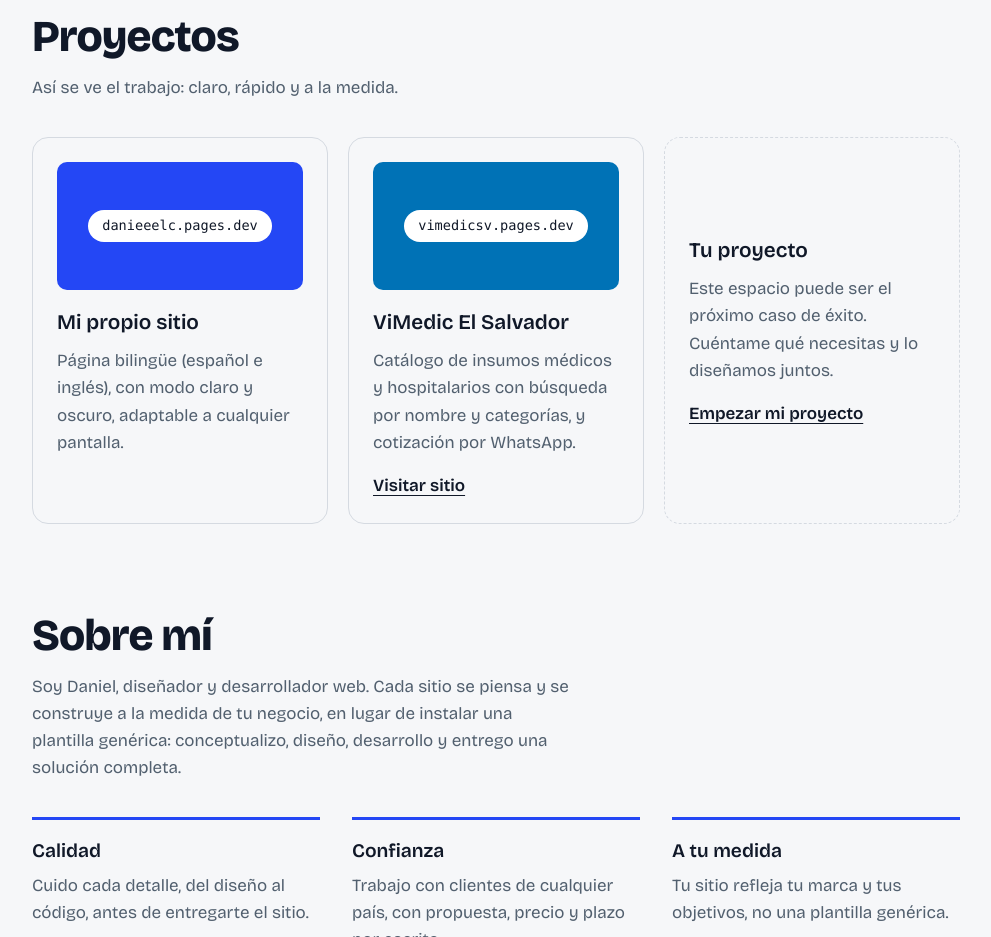
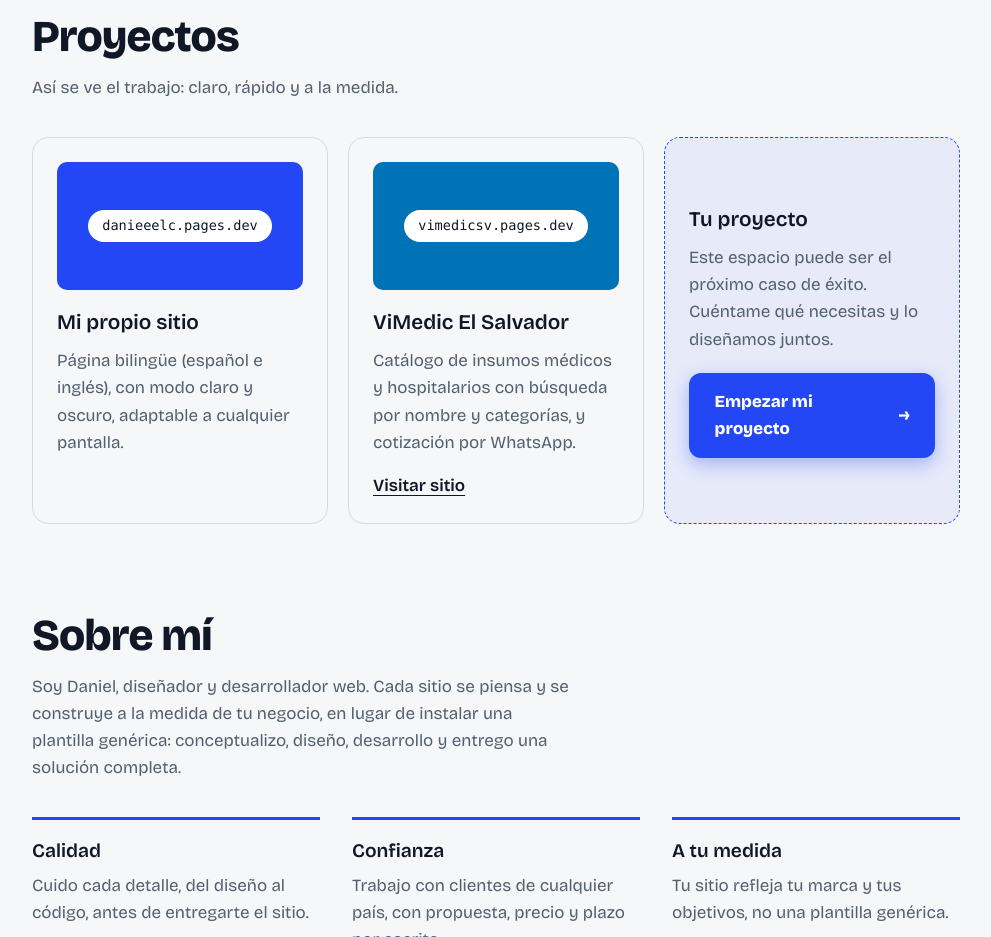
Before and after one commit to danieeelc/1, a plain HTML site: page index.html in a window 1280 px wide. Shown: the part 2040-2977 px from the top of the page, without its empty margins (144-1135 px from the left). Drawn offline with nearby package versions, Linux system fonts and the light colour scheme.

Commit message:
Update index.html

```diff
--- a/index.html
+++ b/index.html
@@ -98,10 +98,16 @@ h2{font-weight:800;font-size:clamp(1.8rem,5vw,2.75rem);line-height:1.1;letter-sp
 .row p.inc{margin-top:.6rem;font-size:.92rem;font-weight:600;color:var(--ink)}
 .pgrid{display:grid;grid-template-columns:repeat(auto-fit,minmax(18rem,1fr));gap:1.25rem}
 .card{border:1px solid var(--line);border-radius:16px;padding:1.5rem;display:flex;flex-direction:column;gap:.5rem}
-.card.next{border-style:dashed;justify-content:center}
+.card.next{border-style:dashed;border-color:var(--hero);background:rgba(36,71,245,.07);justify-content:center}
 .card h3{margin:0;font-size:1.3rem;font-weight:600}
 .card p{margin:0;color:var(--muted)}
 .card .more{margin-top:.5rem;font-weight:600;text-underline-offset:4px}
+.cta{display:inline-flex;align-items:center;gap:.6rem;align-self:flex-start;margin-top:.75rem;background:var(--hero);color:#fff;font-weight:800;font-size:1.05rem;text-decoration:none;padding:1rem 1.6rem;border-radius:12px;box-shadow:0 6px 18px rgba(36,71,245,.35);transition:transform .15s ease,box-shadow .15s ease}
+.cta::after{content:"→";content:"→" / "";transition:transform .15s ease}
+.cta:hover{transform:translateY(-2px);box-shadow:0 10px 24px rgba(36,71,245,.45)}
+.cta:hover::after{transform:translateX(4px)}
+.cta:active{transform:none}
+@media (prefers-reduced-motion:reduce){.cta,.cta::after{transition:none}.cta:hover,.cta:hover::after{transform:none}}
 .shot{height:8rem;border-radius:10px;background:var(--hero);display:grid;place-items:center;margin-bottom:.5rem}
 .shot span{background:#fff;color:#101828;border-radius:999px;padding:.35rem .9rem;font-family:ui-monospace,SFMono-Regular,Menlo,Consolas,monospace;font-size:.85rem}
 .foot{display:flex;align-items:center;gap:.6rem}
@@ -171,7 +177,7 @@ footer{background:var(--hero);color:rgba(255,255,255,.85);padding-block:1.25rem
       <div class="pgrid">
         <article class="card"><div class="shot" aria-hidden="true"><span>danieeelc.pages.dev</span></div><h3 data-i18n="c1t">Mi propio sitio</h3><p data-i18n="c1d">Página bilingüe (español e inglés), con modo claro y oscuro, adaptable a cualquier pantalla.</p></article>
         <article class="card"><div class="shot" aria-hidden="true" style="background:#0072B6"><span>vimedicsv.pages.dev</span></div><h3 data-i18n="v1t">ViMedic El Salvador</h3><p data-i18n="v1d">Catálogo de insumos médicos y hospitalarios con búsqueda por nombre y categorías, y cotización por WhatsApp.</p><a class="more" data-i18n="v1l" href="https://vimedicsv.pages.dev/" target="_blank" rel="noopener">Visitar sitio</a></article>
-        <article class="card next"><h3 data-i18n="c2t">Tu proyecto</h3><p data-i18n="c2d">Este espacio puede ser el próximo caso de éxito. Cuéntame qué necesitas y lo diseñamos juntos.</p><a class="more" data-i18n="c2l" href="empezar.html">Empezar mi proyecto</a></article>
+        <article class="card next"><h3 data-i18n="c2t">Tu proyecto</h3><p data-i18n="c2d">Este espacio puede ser el próximo caso de éxito. Cuéntame qué necesitas y lo diseñamos juntos.</p><a class="cta" data-i18n="c2l" href="empezar.html">Empezar mi proyecto</a></article>
       </div>
     </div>
   </section>
```
